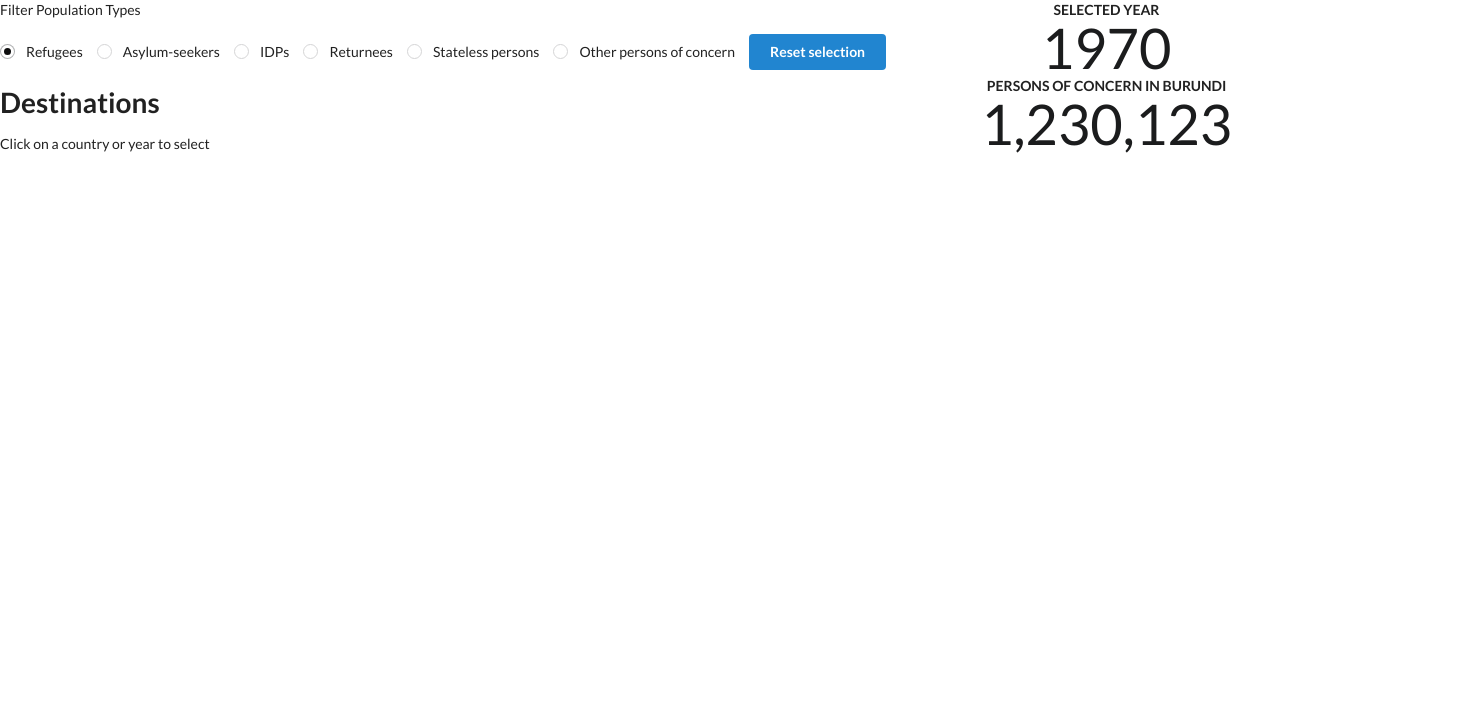
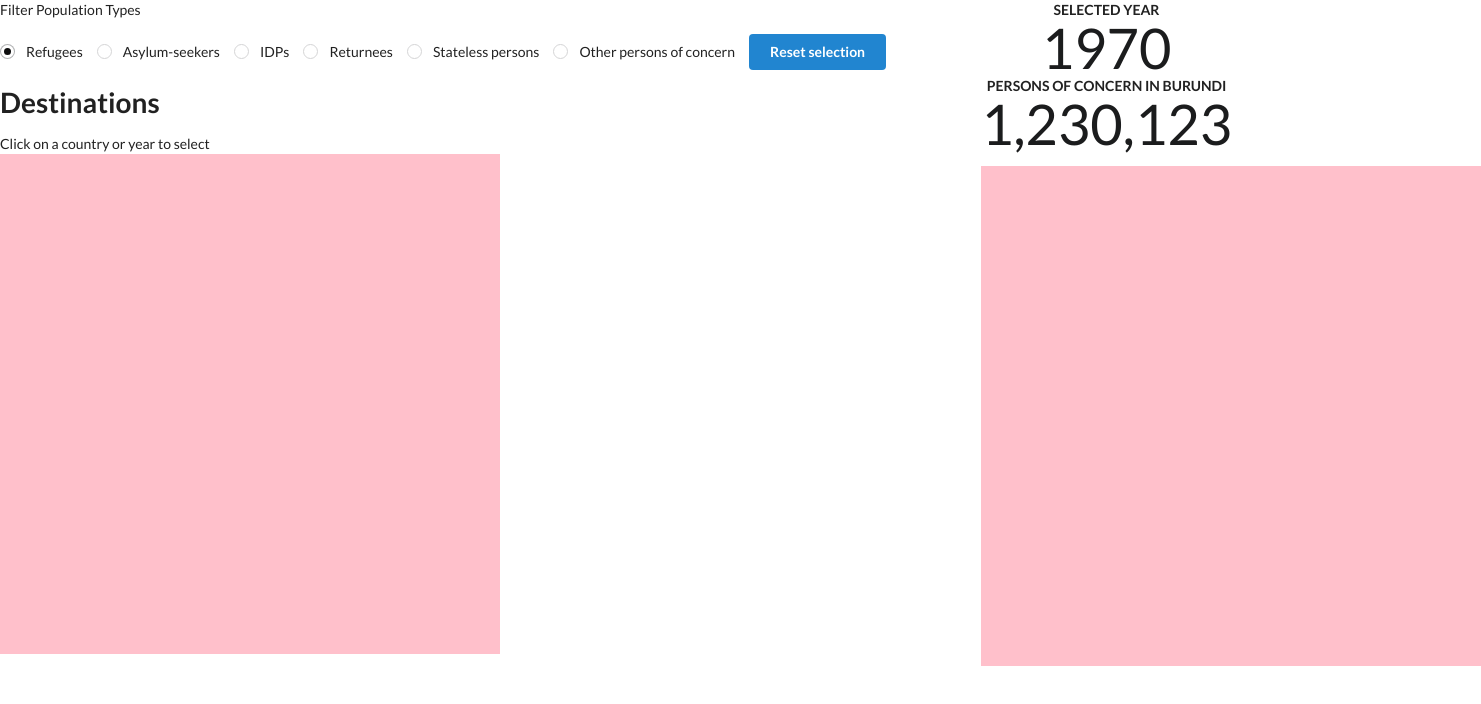
Before and after one commit to unhcr/dataviz-streamgraph-explorer, a website built with webpack: page index.html in a window 1280 px wide. Shown: the whole page, 1481 px wide, since content can reach past the window. Built offline with nearby package versions, Linux system fonts and the light colour scheme.

Commit message:
Add focus and details SVG elements

```diff
--- a/index.html
+++ b/index.html
@@ -5,7 +5,6 @@
     <meta name="viewport" content="width=device-width">
     <title>StreamGraph Explorer</title>
     <link rel="stylesheet" type="text/css" href="https://cdnjs.cloudflare.com/ajax/libs/semantic-ui/2.2.13/semantic.min.css">
-    <script src="dist/bundle.js"></script>
   </head>
   <body>
     <div class="ui stackable two column grid">
@@ -60,6 +59,7 @@
           <h1>Destinations</h1>
           <p>Click on a country or year to select</p>
         </div>
+        <svg id="focus"></svg>
       </div>
       <div class="four wide column">
         <div class="ui statistic">
@@ -76,7 +76,9 @@
             1,230,123
           </div>
         </div>
+        <svg id="details"></svg>
       </div>
     </div>
+    <script src="dist/bundle.js"></script>
   </body>
 </html>
--- a/package.json
+++ b/package.json
@@ -4,6 +4,7 @@
   "description": "Interactive visualization using StreamGraphs",
   "main": "webpack.config.js",
   "dependencies": {
+    "d3-selection": "^1.1.0"
   },
   "devDependencies": {
     "webpack": "^3.5.5"
--- a/src/index.js
+++ b/src/index.js
@@ -1,3 +1,14 @@
+import { select } from 'd3-selection';
 import detectMobile from './detectMobile';
 const device = detectMobile() ? 'mobile' : 'desktop';
 console.log('We are on a ' + device);
+
+select('#focus')
+    .attr('width', 500)
+    .attr('height', 500)
+    .style('background-color', 'pink');
+
+select('#details')
+    .attr('width', 500)
+    .attr('height', 500)
+    .style('background-color', 'pink');
```
Also changed, not shown: 1 other file.
